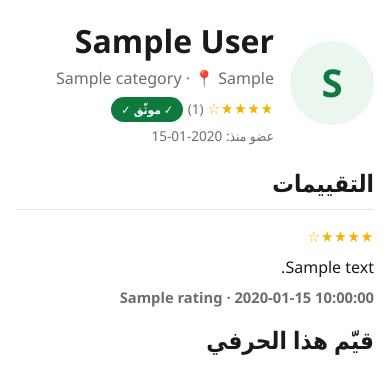
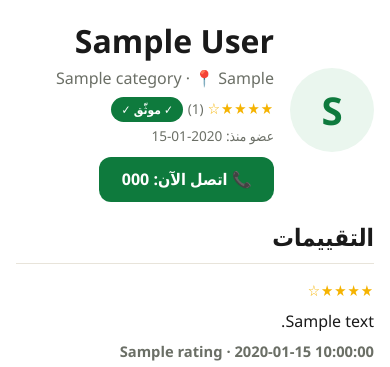
Before and after one commit to elghazihamza1-collab/servima, a Flask app: page /worker/1 in a window 390 px wide. Shown: the part 58-425 px from the top of the page. Run offline with Flask 3, Linux system fonts and the light colour scheme; the visitor is signed in with stand-in values (Sample User, id 1); tables that the repository leaves empty hold one stand-in row (values such as "Sample post").

Commit message:
Show call button with worker phone to logged-in users

```diff
--- a/templates/worker_detail.html
+++ b/templates/worker_detail.html
@@ -16,6 +16,13 @@
       {% if worker.is_verified %}<span class="verified">✓ {{ t('verified') }}</span>{% endif %}
     </p>
     {% if worker.member_since %}<p class="small muted" style="margin:0">{{ t('member_since') }}: {{ worker.member_since }}</p>{% endif %}
+    <p style="margin:.6rem 0 0">
+      {% if current_user %}
+      <a class="btn btn-green" href="tel:{{ worker.phone }}">📞 {{ t('call_now') }}: <span dir="ltr">{{ worker.phone }}</span></a>
+      {% else %}
+      <a class="btn btn-outline" href="{{ url_for('login', next=url_for('worker_detail', user_id=worker.id)) }}">📞 {{ t('login_to_call') }}</a>
+      {% endif %}
+    </p>
   </div>
 </div>
 
```
